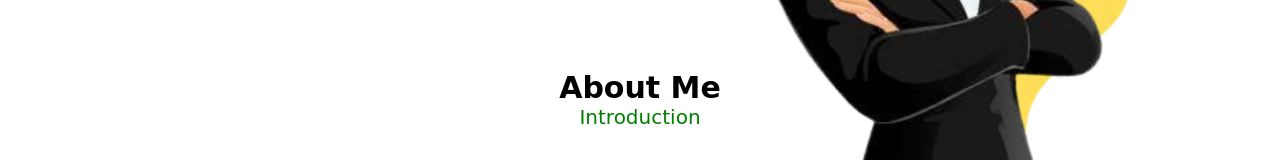
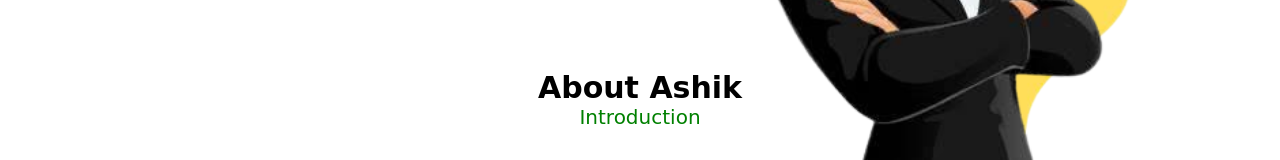
Before and after one commit to Ashik8887/portfolio, a plain HTML site: page index.html in a window 1280 px wide. Shown: the part 569-729 px from the top of the page. Drawn offline with Linux system fonts and the light colour scheme; a web font is replaced by a local one.

Commit message:
portfolio version1

```diff
--- a/index.html
+++ b/index.html
@@ -37,7 +37,7 @@
 </section>
 <section id="about">
     <div class="about-head">
-        <h2 class="mainHead">About Me</h2>
+        <h2 class="mainHead">About Ashik</h2>
         <span class="subHead">Introduction</span>
     </div>
     <div class="about-content">
```
